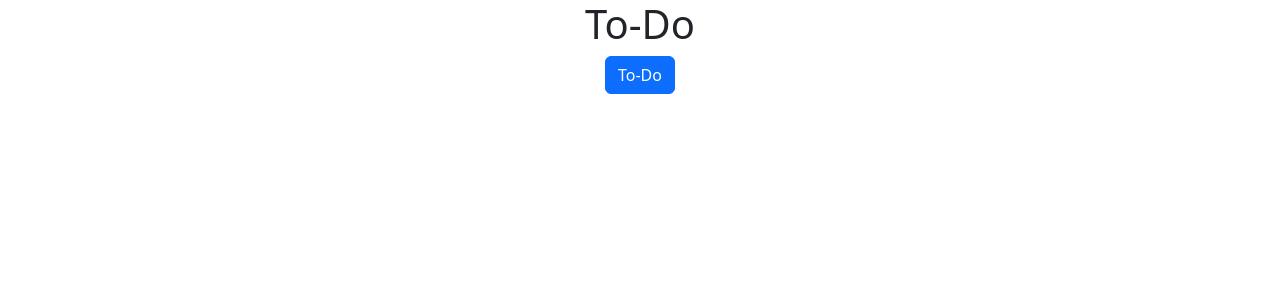
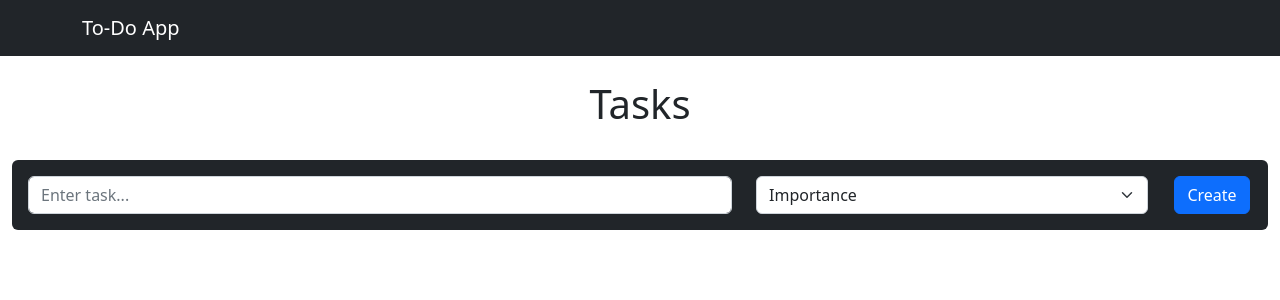
Before and after one commit to KelvinHere/todo-frontend, a React (Create React App) app in the folder todo/: page / in a window 1280 px wide. Shown: the top 300 px of the page. Built offline with nearby package versions, Linux system fonts and the light colour scheme.

Commit message:
FEAT: Add create task form

```diff
--- a/todo/src/App.js
+++ b/todo/src/App.js
@@ -1,5 +1,8 @@
 import './App.css';
 import 'bootstrap/dist/css/bootstrap.min.css' // Bring in Bootstrap CSS
+
+import NavbarTodo from './components/Navbar';
+import TaskForm from './components/TaskForm';
 
 import Container from 'react-bootstrap/Container';
 import Row from 'react-bootstrap/Row';
@@ -11,16 +14,17 @@ import Toast from "react-bootstrap/Toast"
 function App() {
   return (
     <div className="App">
+      <NavbarTodo />
       <Container fluid>
         <Row>
-          <Col>
-            <h1>To-Do</h1>
+          <Col className="mt-4">
+            <h1>Tasks</h1>
           </Col>
         </Row>
 
         <Row>
-          <Col>
-            <Button>To-Do</Button>
+          <Col className="mt-4 mb-4">
+            <TaskForm />
           </Col>
         </Row>
       </Container>
--- /dev/null
+++ b/todo/src/components/Navbar.js
@@ -0,0 +1,17 @@
+import Container from 'react-bootstrap/Container';
+import Navbar from 'react-bootstrap/Navbar';
+
+function NavbarTodo() {
+  return (
+    <Navbar bg="dark" variant="dark">
+      <Container>
+        <Navbar.Brand href="#home">To-Do App</Navbar.Brand>
+        <Navbar.Toggle />
+        <Navbar.Collapse className="justify-content-end">
+        </Navbar.Collapse>
+      </Container>
+    </Navbar>
+  );
+}
+
+export default NavbarTodo;
--- /dev/null
+++ b/todo/src/components/TaskForm.js
@@ -0,0 +1,34 @@
+import Button from 'react-bootstrap/Button';
+import Form from 'react-bootstrap/Form';
+import { Row, Col } from 'react-bootstrap';
+
+function TaskForm() {
+  return (
+    <div className="bg-dark p-3 rounded">
+        <Form>
+            <Form.Group controlId="formTask">
+                <Row>
+                    <Col sm={7} className="py-2 py-sm-0">
+                        <Form.Control type="text" placeholder="Enter task..." />
+                    </Col>
+                    <Col sm={3} lg={4} className="py-2 py-sm-0">
+                        <select class="form-select" aria-label="Importance">
+                            <option selected>Importance</option>
+                            <option value="1">High</option>
+                            <option value="2">Medium</option>
+                            <option value="3">Low</option>
+                        </select>
+                    </Col>
+                    <Col sm={2} lg={1} className="py-2 py-sm-0">
+                        <Button variant="primary" type="submit">
+                            Create
+                        </Button>
+                    </Col>
+                </Row>
+            </Form.Group>
+        </Form>
+    </div>
+  );
+}
+
+export default TaskForm;
```
Also changed, not shown: todo/src/components/NavBar.js (deleted, +0 -15 lines).
